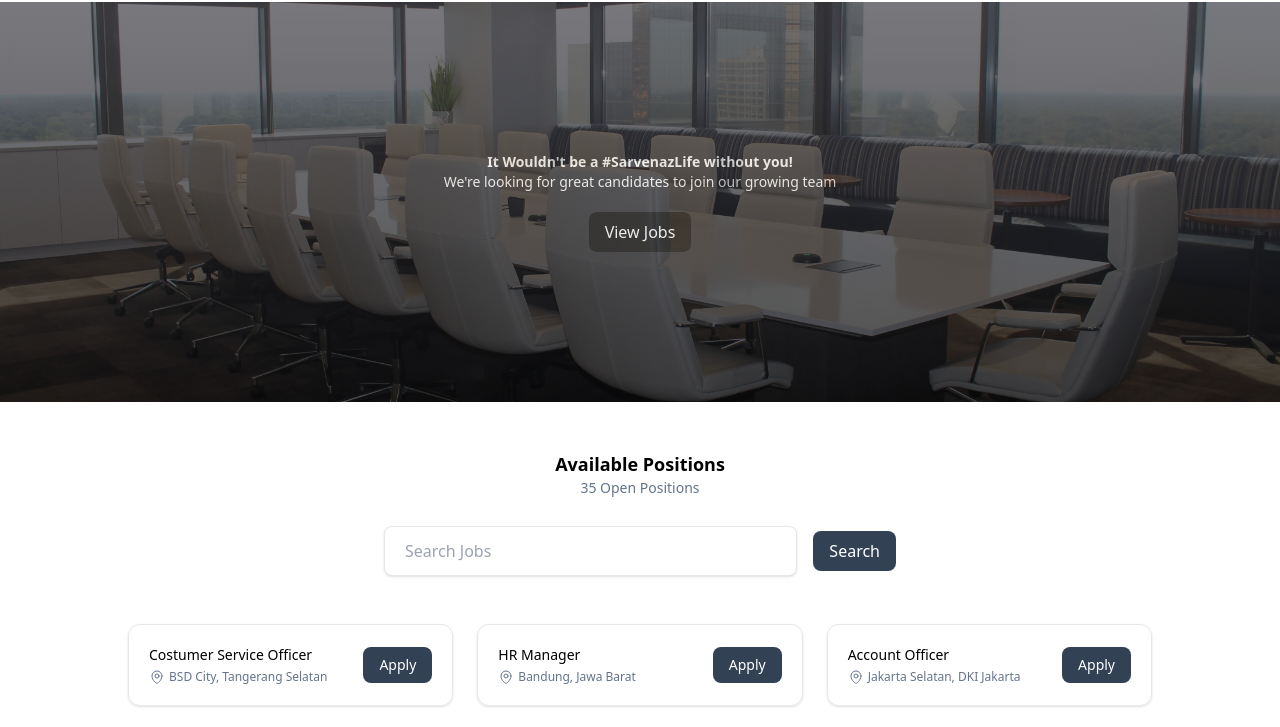
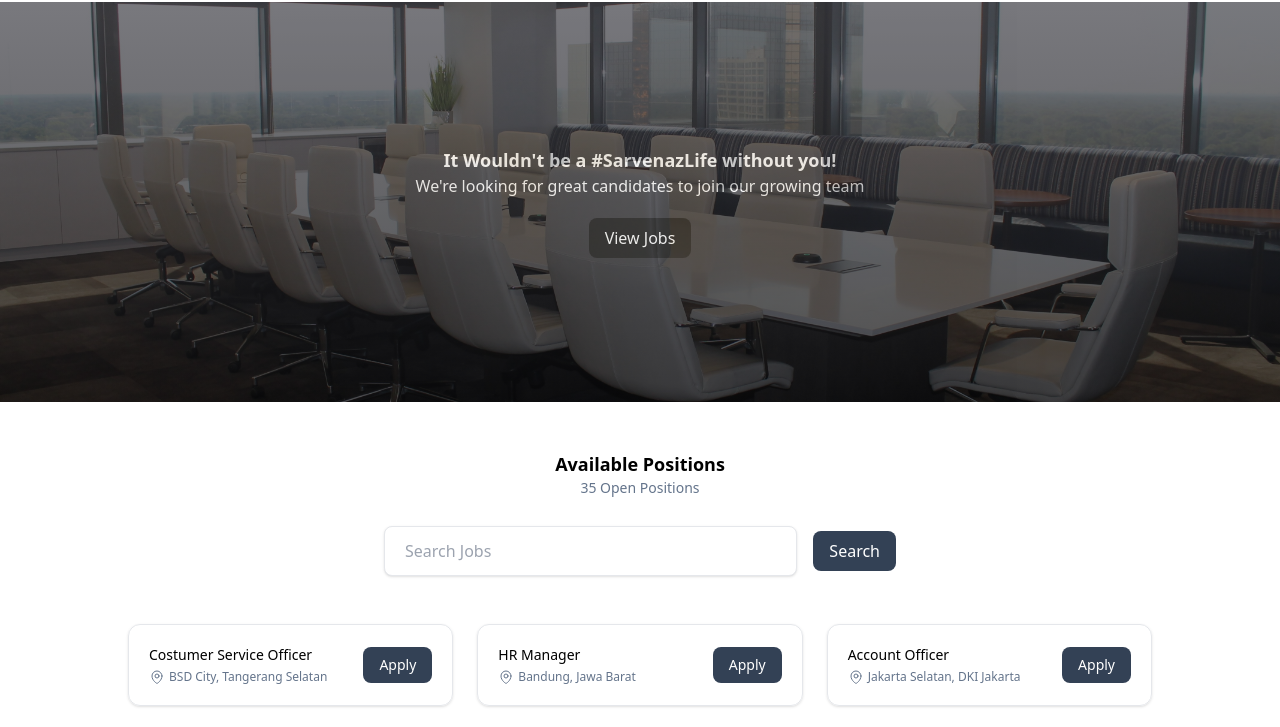
Before and after one commit to mazfaa/sarvenaz-v1.0, a website: page career.html in a window 1280 px wide. Shown: the part 68-795 px from the top of the page. Drawn offline with Linux system fonts and the light colour scheme.

Commit message:
Fix career hero

```diff
--- a/career.html
+++ b/career.html
@@ -133,10 +133,10 @@
           class="bg-gradient-to-b from-zinc-700 to-zinc-950 w-full h-full z-10 opacity-70 text-white grid place-content-center place-items-center h-scree"
         >
           <div class="text-center">
-            <h1 class="font-semibold text-sm">
+            <h1 class="font-semibold text-sm md:text-lg">
               It Wouldn't be a #SarvenazLife without you!
             </h1>
-            <p class="text-sm">We're looking for great candidates to join our growing team</p>
+            <p class="text-sm md:text-base">We're looking for great candidates to join our growing team</p>
             <a
               href="/blog/detail"
               class="bg-black rounded-lg text-white px-4 py-2 mt-5 inline-block hover:opacity-80"
```
Also changed, not shown: src/output.css.
